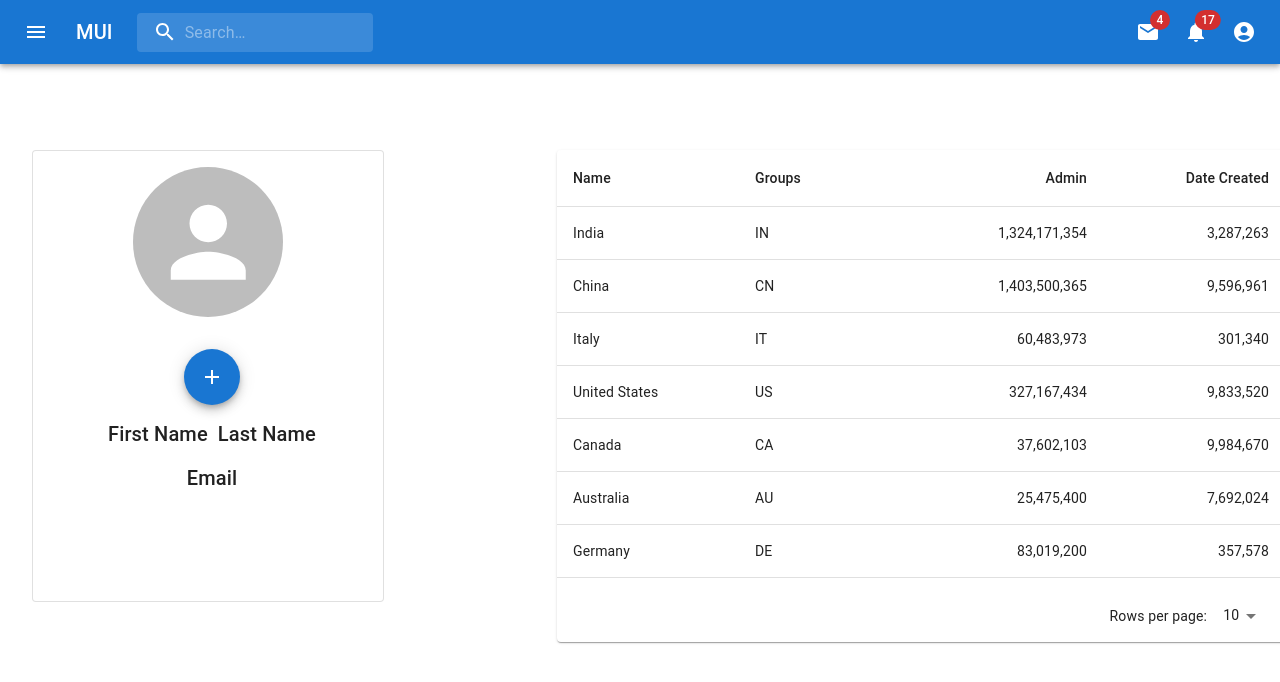
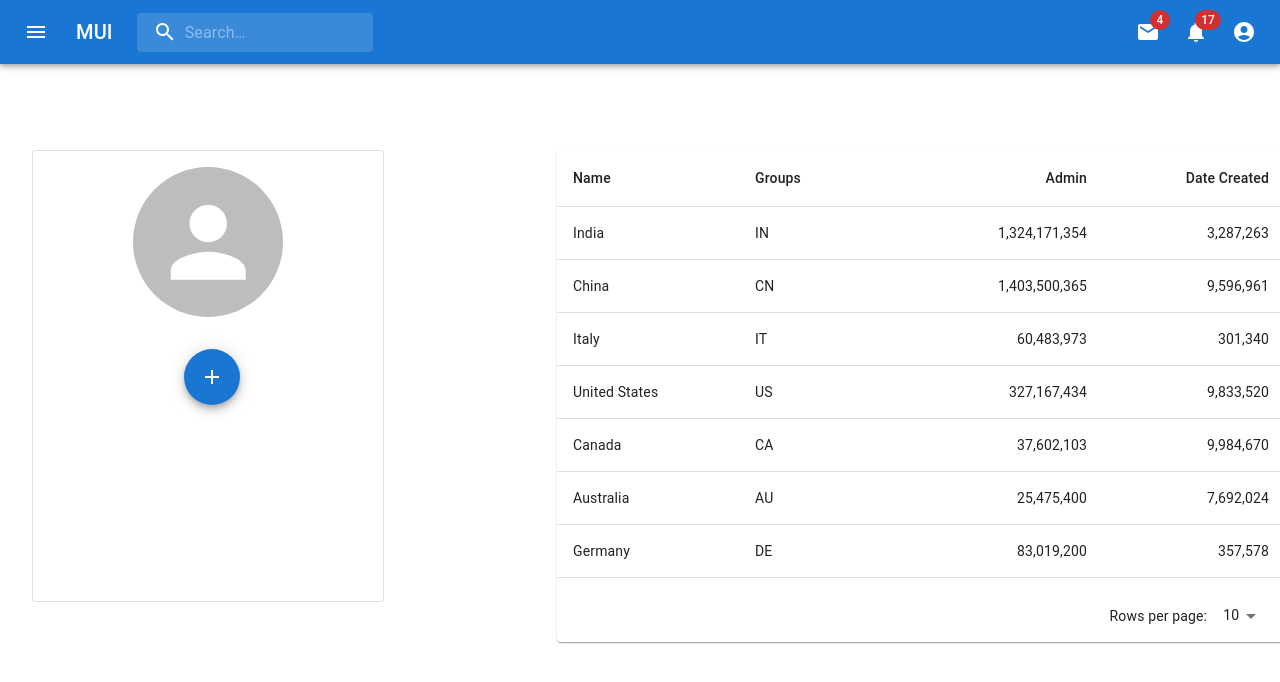
Before and after one commit to DMiljevic1/FileSharingSystem, a React (Vite) app in the folder FileSharingSystem.UI/filesharingsystem-ui/: page /Home in a window 1280 px wide. Shown: the top 682 px of the page. Built offline with nearby package versions, Linux system fonts and the light colour scheme; no server answers.

Commit message:
Fil_22 added GetUserInfo function

```diff
--- a/FileSharingSystem.UI/filesharingsystem-ui/src/components/ImageCard.tsx
+++ b/FileSharingSystem.UI/filesharingsystem-ui/src/components/ImageCard.tsx
@@ -5,6 +5,10 @@ import CardActions from '@mui/material/CardActions';
 import CardContent from '@mui/material/CardContent';
 import FlyingButton from './FlyingButton';
 import { Avatar, Typography } from '@mui/material';
+import LoadUserInfo, { GetUserResponse } from "../services/GroupUserService";
+import { User } from "../services/GroupUserService"
+
+const data = await LoadUserInfo(1) as User;
 
 
 
@@ -20,10 +24,10 @@ const card = (
       </label>
 
       <Box sx={{display: "flex", flexDirection: "row"}}>
-        <Typography variant='h6' gutterBottom padding="5px">First Name</Typography>
-        <Typography variant='h6' gutterBottom padding="5px">Last Name</Typography>
+        <Typography variant='h6' gutterBottom padding="5px">{data.firstName}</Typography>
+        <Typography variant='h6' gutterBottom padding="5px">{data.lastName}</Typography>
       </Box>
-      <Typography variant='h6' gutterBottom>Email</Typography>
+      <Typography variant='h6' gutterBottom>{data.email}</Typography>
     </CardActions>
   </React.Fragment>
 );
--- a/FileSharingSystem.UI/filesharingsystem-ui/src/pages/Home.tsx
+++ b/FileSharingSystem.UI/filesharingsystem-ui/src/pages/Home.tsx
@@ -3,9 +3,11 @@ import BasicTable from "../components/BasicTable"
 import ImageCard from "../components/ImageCard"
 import Box from '@mui/material/Box';
 import "../styles/home.css"
+import LoadUserInfo from "../services/GroupUserService";
 
 export default function Home(){
 
+  const data = LoadUserInfo(1);
 
   return (
     <Box sx={{ display: "flex",margin: 0, flexWrap: "no-wrap"}}>
--- /dev/null
+++ b/FileSharingSystem.UI/filesharingsystem-ui/src/services/GroupUserService.tsx
@@ -0,0 +1,44 @@
+import axios from 'axios'
+
+export type User = {
+    userId: number;
+    firstName: string;
+    lastName: string;
+    email: string;
+    phone_number: string;
+}
+
+export type GetUserResponse = {
+    data: User;
+}
+
+
+export default async function LoadUserInfo(userId : number | null ){
+
+    try{
+        const { data, status } = await axios.get<User>(
+            "https://localhost:7177/api/User?userId="  + `${userId}`,
+            {
+                headers: {
+                    Accept: 'application/json',
+                },
+            },
+        );
+
+        console.log(JSON.stringify(data, null, 4));
+
+        console.log('response status is: ', status);
+
+        return data;
+    }
+    catch(error){
+        if(axios.isAxiosError(error)) {
+            console.log('error message: ', error.message);
+            return error.message;
+        }
+        else {
+            console.log("unexpected error: ", error);
+            return "Unexpected error";
+        }
+    }
+}
```
Also changed, not shown: FileSharingSystem.UI/filesharingsystem-ui/src/types/User.tsx (added).
